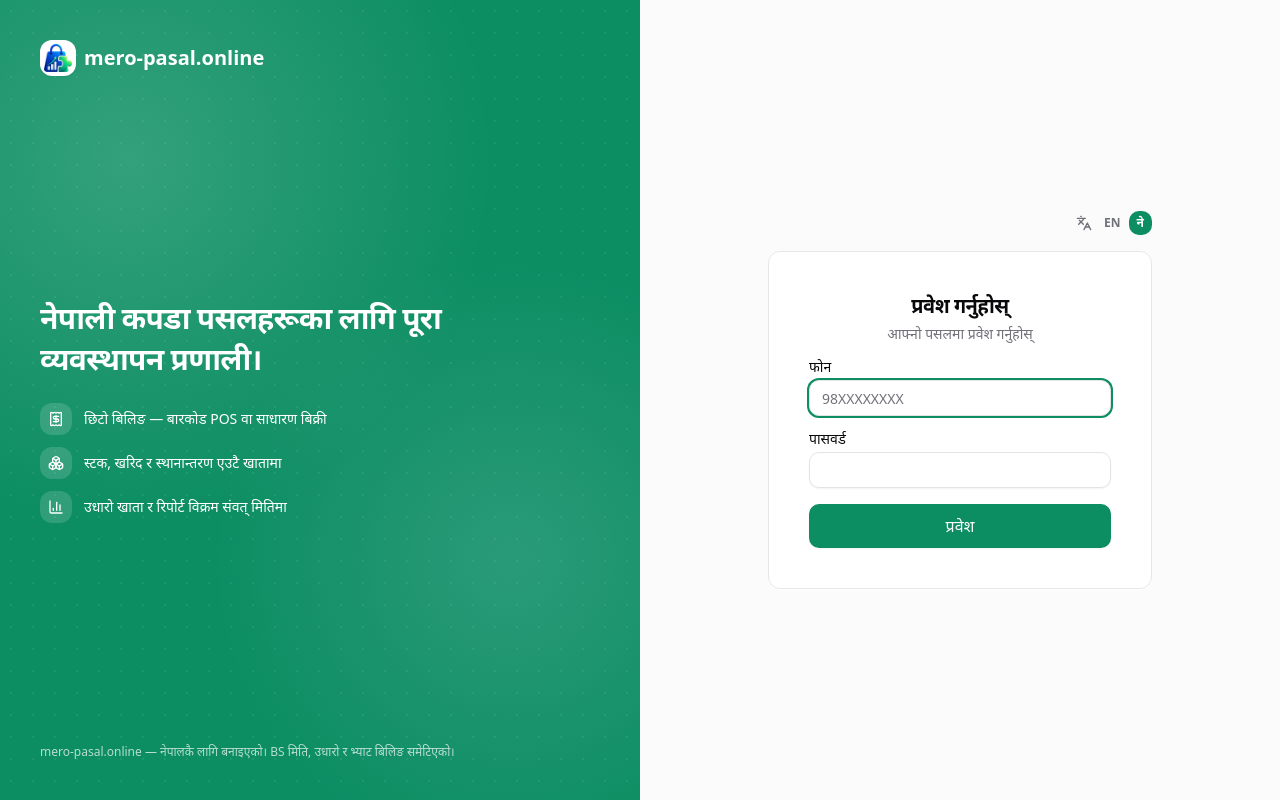
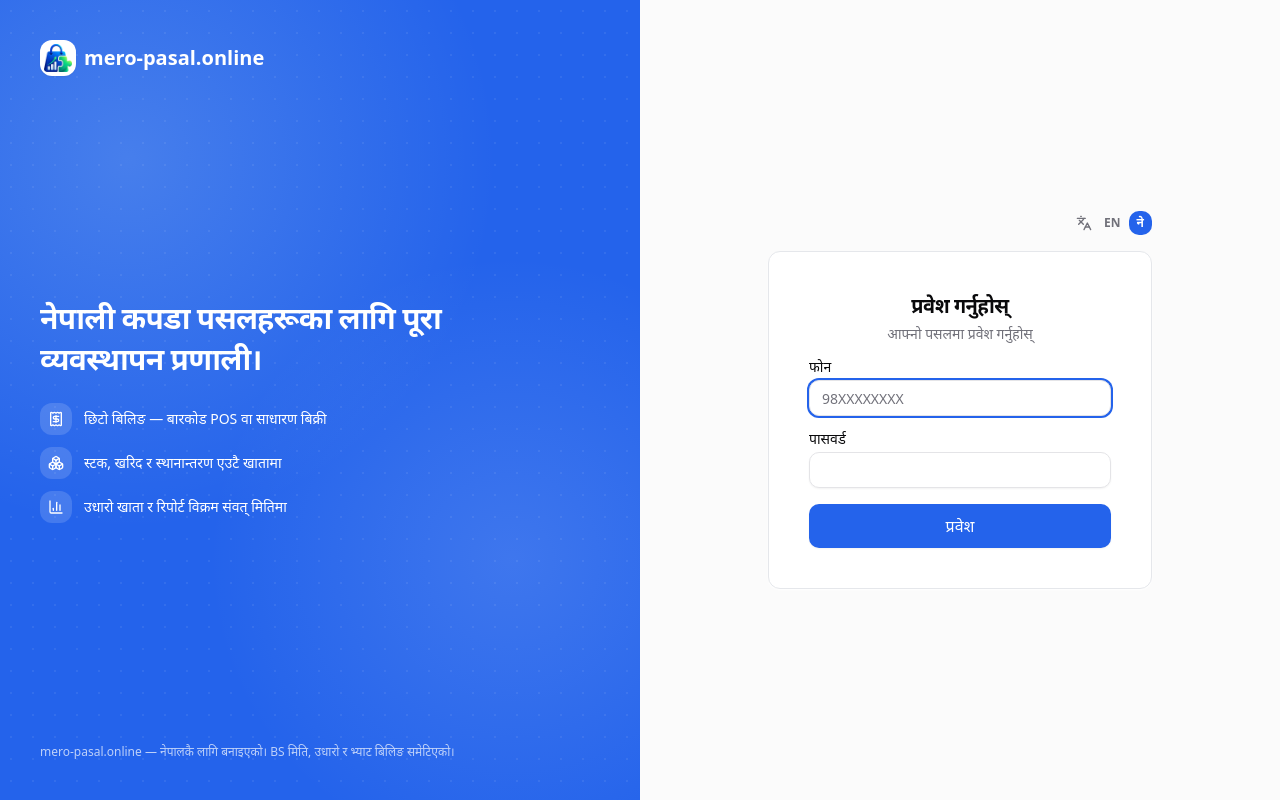
Before and after one commit to nikace7/dokan, a React (Vite) app in the folder frontend/: page /login in a window 1280 px wide. Built offline with nearby package versions, Linux system fonts and the light colour scheme; no server answers.

Commit message:
feat(frontend): switch primary accent to brand blue
The single accent moves emerald -> the logo's bag blue (blue-600);
the brand's puzzle green lives on as --success. Semantic token names
are unchanged, so screens pick up the new color with no class edits.

```diff
--- a/frontend/src/styles/tokens.css
+++ b/frontend/src/styles/tokens.css
@@ -8,10 +8,11 @@
  * Kept as CSS custom properties (not hard-coded in tailwind.config.js) so a
  * per-tenant accent override can later swap a handful of variables at runtime.
  *
- * Theme v2 (design-v2): accent switched indigo → emerald. Semantic token
- * names are unchanged, so existing screens pick up the new color with no
- * class edits. Adds pastel `--tint-*` pairs for icon chips (StatTile, quick
- * actions) and a soft layered card shadow (`--shadow-card`).
+ * Theme v3 (mero-pasal rebrand): accent switched emerald → brand blue
+ * (the shopping-bag mark); the brand's puzzle green lives on as `--success`.
+ * Semantic token names are unchanged, so existing screens pick up the new
+ * color with no class edits. Pastel `--tint-*` pairs for icon chips
+ * (StatTile, quick actions) and a soft layered card shadow (`--shadow-card`).
  */
 :root {
   --background: 0 0% 100%;
@@ -23,8 +24,8 @@
   --popover: 0 0% 100%;
   --popover-foreground: 240 10% 3.9%;
 
-  /* Emerald-600 family — the ONE accent. */
-  --primary: 160 84% 30%;
+  /* Brand blue (blue-600 family) — the ONE accent. */
+  --primary: 221 83% 53%;
   --primary-foreground: 0 0% 100%;
 
   --secondary: 240 5% 96%;
@@ -34,8 +35,8 @@
   --muted-foreground: 240 4% 46%;
 
   /* Soft primary tint — active nav pills, hover surfaces. */
-  --accent: 152 76% 95%;
-  --accent-foreground: 160 84% 24%;
+  --accent: 214 95% 93%;
+  --accent-foreground: 221 83% 30%;
 
   --destructive: 0 72% 51%;
   --destructive-foreground: 0 0% 100%;
@@ -48,7 +49,7 @@
 
   --border: 240 6% 90%;
   --input: 240 6% 90%;
-  --ring: 160 84% 30%;
+  --ring: 221 83% 53%;
 
   /* Pastel icon-chip tints: `--tint-<name>` is the chip background,
    * `--tint-<name>-foreground` the matching icon color. Keep pairs in sync. */
```
